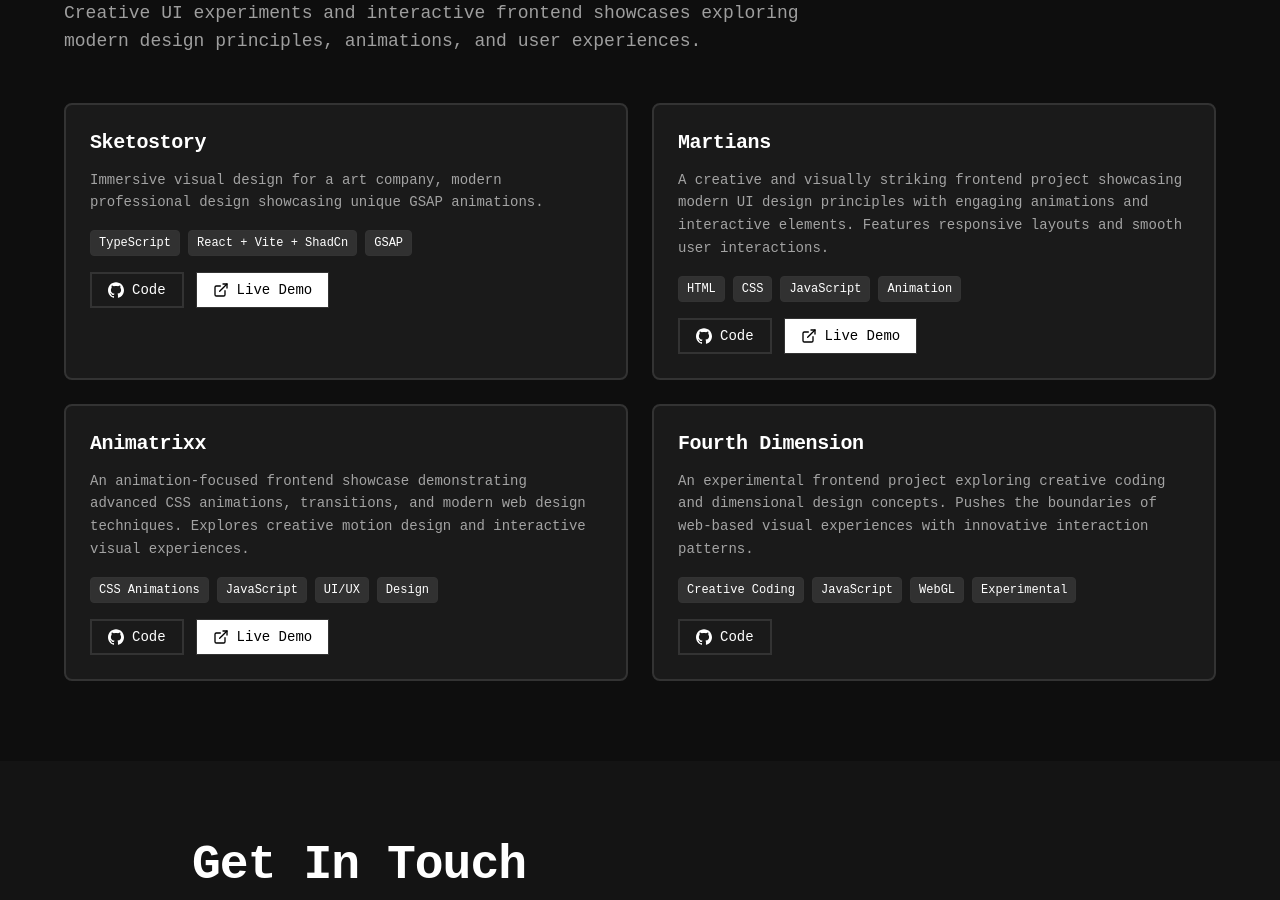
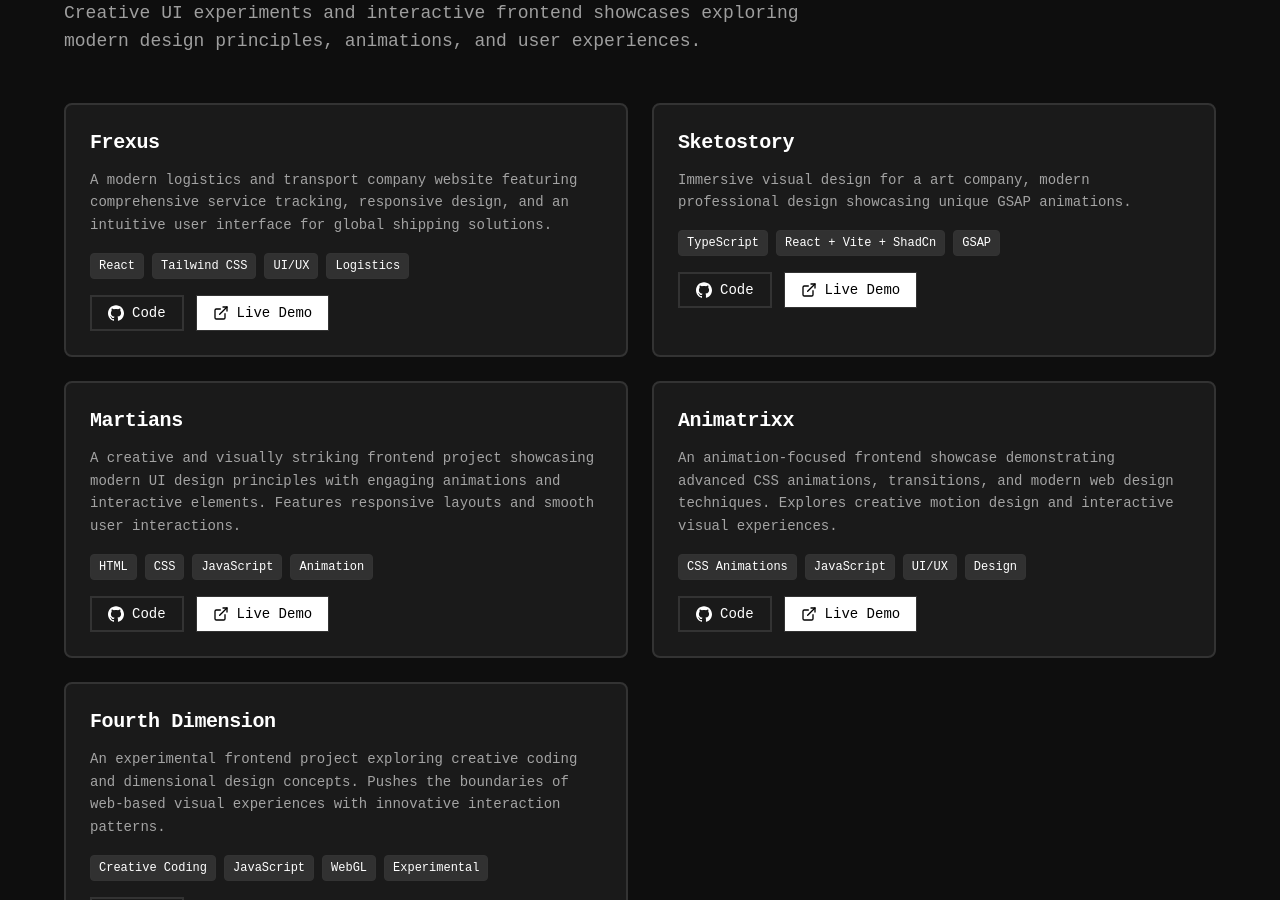
Before and after one commit to deepesh-sr/golden_retriever, a React (Vite) app: page / in a window 1280 px wide. Shown: the part 3920-4820 px from the top of the page. Built offline with nearby package versions, Linux system fonts and the light colour scheme.

Commit message:
update : frontend designs.

```diff
--- a/src/components/FrontendDesigns.tsx
+++ b/src/components/FrontendDesigns.tsx
@@ -4,6 +4,13 @@ import { Button } from "./ui/button";
 
 export const FrontendDesigns = () => {
   const designs = [
+    {
+      title: "Frexus",
+      description: "A modern logistics and transport company website featuring comprehensive service tracking, responsive design, and an intuitive user interface for global shipping solutions.",
+      tags: ["React", "Tailwind CSS", "UI/UX", "Logistics"],
+      github: "https://github.com/deepesh-sr/frexus",
+      demo: "https://frexus.vercel.app",
+    },
     {
       title: "Sketostory",
       description:"Immersive visual design for a art company, modern professional design showcasing unique GSAP animations.",
```
